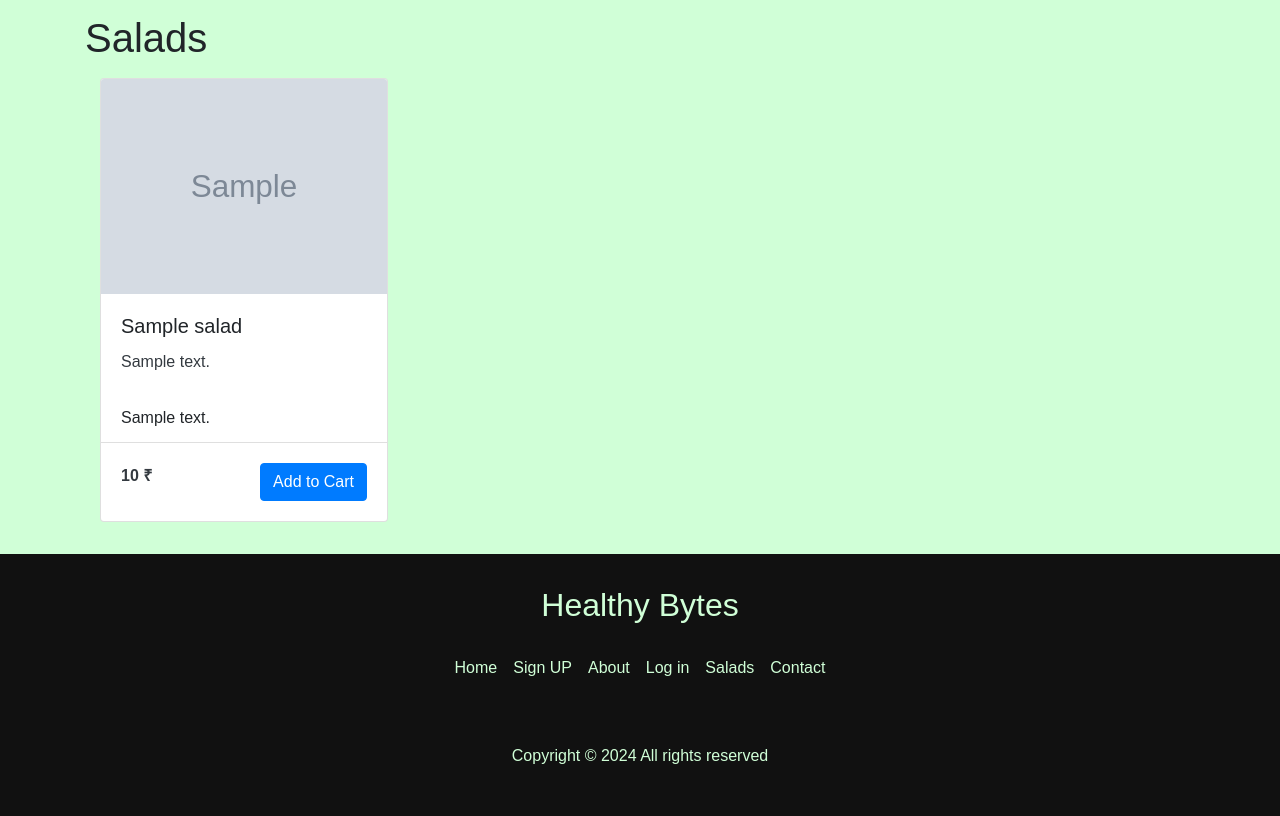
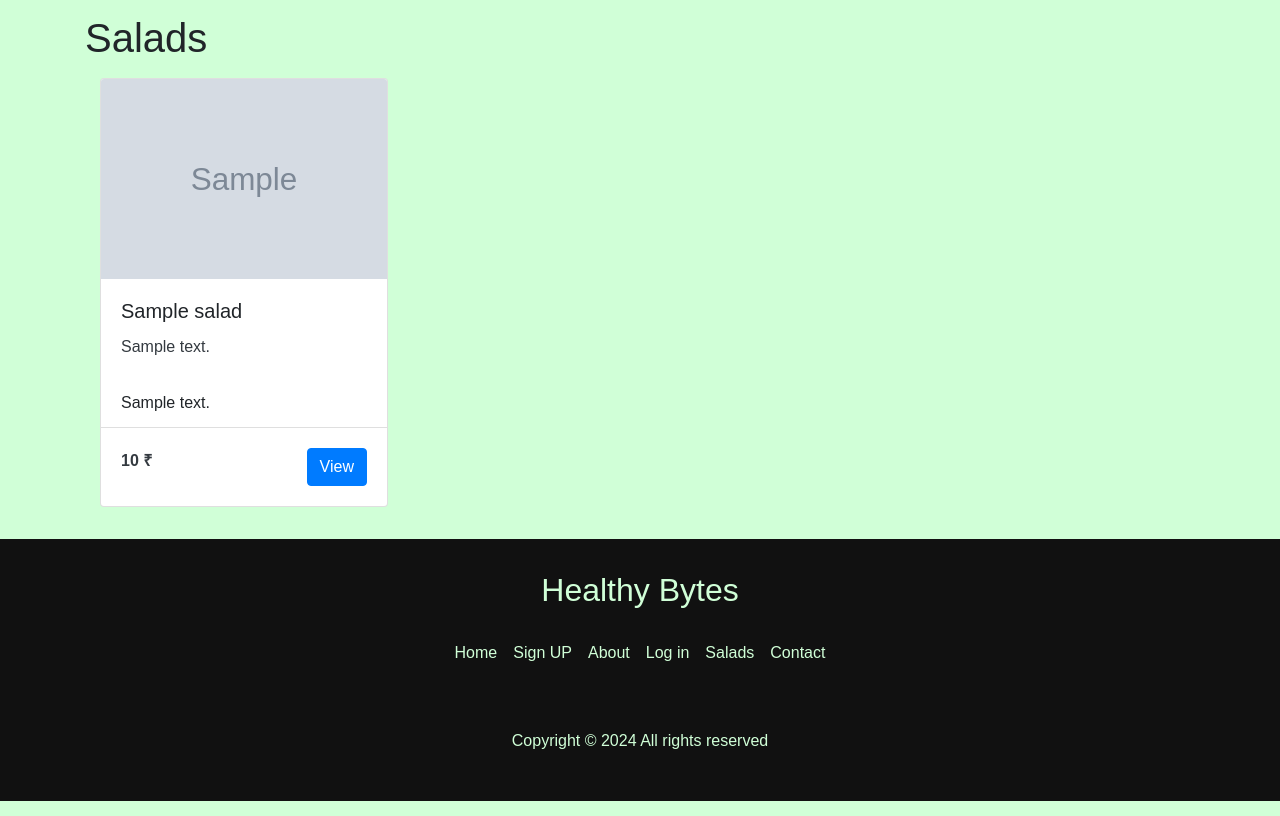
Before and after one commit to Hitansh-Thakur/HealthyBytes, a PHP site: page /products.php in a window 1280 px wide. Shown: the part 106-922 px from the top of the page. Run offline with PHP 8.4, Linux system fonts and the light colour scheme; tables that the repository leaves empty or names only in its code hold one stand-in row (values such as "Sample post"); grey boxes marked "Sample" are stand-in pictures.

Commit message:
minor changes

```diff
--- a/products.php
+++ b/products.php
@@ -51,8 +51,8 @@
                     <div class="col-sm-12 col-md-6 col-lg-4"> <!-- This makes the grid responsive -->
 
                         <div class="card" style="max-width: 18rem;">
-                            <img class="card-img-top" src="<?php echo "./uploads/" . $product['salad_img']; ?>"
-                                alt="Card image cap">
+                            <img class="card-img-top " src="<?php echo "./uploads/" . $product['salad_img']; ?>"
+                                alt="Card image cap" height="200px" style="object-fit:cover;">
                             <div class="card-body">
                                 <h5 class="card-title">
                                     <?php echo $product['salad_name']; ?>
@@ -71,8 +71,10 @@
                                 <span class="text-dark font-weight-bold align-middle" >
                                     <?php echo $product['salad_price'] . " ₹ "; ?>
                                 </span>
-                                <a href="#" class="btn btn-primary float-right align-middle">Add to Cart</a>
-
+                                <!-- <a href="product_details.php?id=1" class="btn btn-primary float-right align-middle"></a> -->
+                            <?php
+                                echo "<a href='product_details.php?id=" . $product['salad_id'] . "' class='btn btn-primary float-right align-middle'>View</a>";
+                            ?>
                             </div>
                         </div>
                     </div>
```
